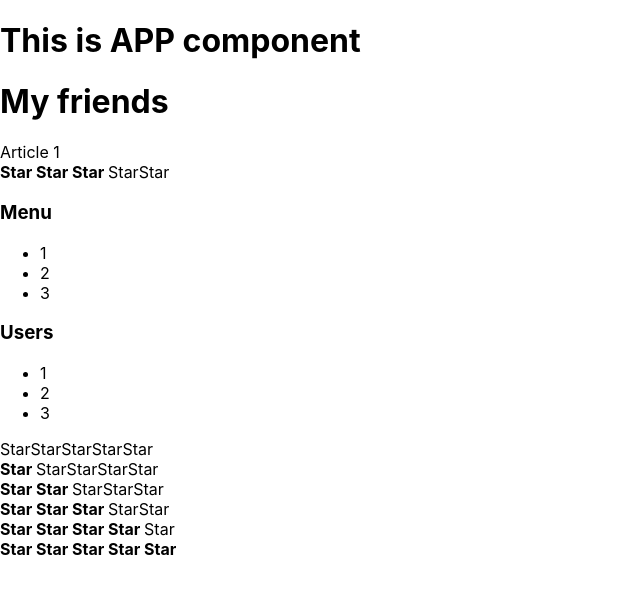
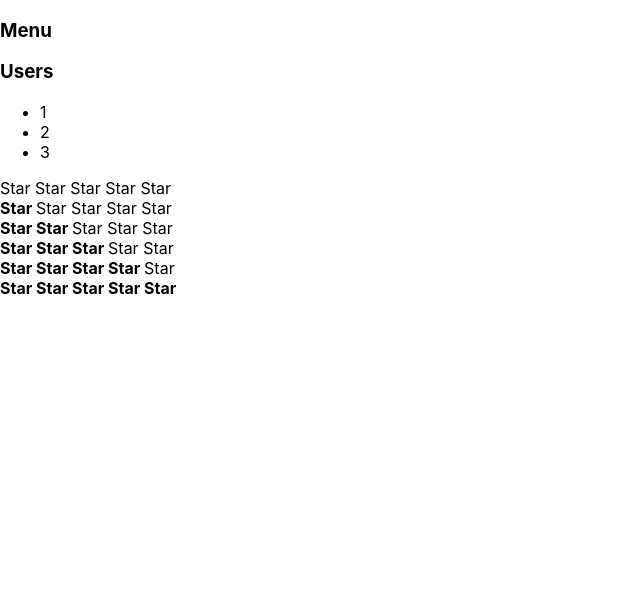
Before and after one commit to Eshka666/React-Kabzda, a React (Create React App) app: page / in a window 1280 px wide. Shown: the top 594 px of the page, without its empty margins (0-640 px from the left). Built offline with nearby package versions, Linux system fonts and the light colour scheme.

Commit message:
feat: 5 lesson

```diff
--- a/src/App.tsx
+++ b/src/App.tsx
@@ -5,12 +5,12 @@
 function App() {
   return (
     <div>
-      <PageTitle title={"This is APP component"} />
+      <Accordion titleValue={"Menu"} collapsed={true} />
+      <Accordion titleValue={"Users"} collapsed={false} />
+      {/* <PageTitle title={"This is APP component"} />
       <PageTitle title={"My friends"} />
       Article 1
-      <Rating value={3} />
-      <Accordion titleValue={"Menu"} />
-      <Accordion titleValue={"Users"} />
+      <Rating value={3} /> */}
       <Rating value={0} />
       <Rating value={1} />
       <Rating value={2} />
--- a/src/components/Accordion/Accordion.tsx
+++ b/src/components/Accordion/Accordion.tsx
@@ -1,13 +1,14 @@
 type AccordionPropsType = {
   titleValue: string;
+  collapsed: boolean;
 };
 
 export function Accordion(props: AccordionPropsType) {
   return (
-    <>
+    <div>
       <AccordionTitle title={props.titleValue} />
-      <AccordionBody />
-    </>
+      {!props.collapsed && <AccordionBody />}
+    </div>
   );
 }
 
@@ -16,7 +17,6 @@
 };
 
 function AccordionTitle(props: AccordionTitlePropsType) {
-  debugger;
   return <h3>{props.title}</h3>;
 }
 
--- a/src/components/Rating/Rating.tsx
+++ b/src/components/Rating/Rating.tsx
@@ -3,68 +3,13 @@
 };
 
 export function Rating(props: RatingPropsType) {
-  if (props.value === 1) {
-    return (
-      <div>
-        <Star selected={true} />
-        <Star selected={false} />
-        <Star selected={false} />
-        <Star selected={false} />
-        <Star selected={false} />
-      </div>
-    );
-  }
-  if (props.value === 2) {
-    return (
-      <div>
-        <Star selected={true} />
-        <Star selected={true} />
-        <Star selected={false} />
-        <Star selected={false} />
-        <Star selected={false} />
-      </div>
-    );
-  }
-  if (props.value === 3) {
-    return (
-      <div>
-        <Star selected={true} />
-        <Star selected={true} />
-        <Star selected={true} />
-        <Star selected={false} />
-        <Star selected={false} />
-      </div>
-    );
-  }
-  if (props.value === 4) {
-    return (
-      <div>
-        <Star selected={true} />
-        <Star selected={true} />
-        <Star selected={true} />
-        <Star selected={true} />
-        <Star selected={false} />
-      </div>
-    );
-  }
-  if (props.value === 5) {
-    return (
-      <div>
-        <Star selected={true} />
-        <Star selected={true} />
-        <Star selected={true} />
-        <Star selected={true} />
-        <Star selected={true} />
-      </div>
-    );
-  }
   return (
     <div>
-      <Star selected={false} />
-      <Star selected={false} />
-      <Star selected={false} />
-      <Star selected={false} />
-      <Star selected={false} />
+      <Star selected={props.value > 0} />
+      <Star selected={props.value > 1} />
+      <Star selected={props.value > 2} />
+      <Star selected={props.value > 3} />
+      <Star selected={props.value > 4} />
     </div>
   );
 }
@@ -82,6 +27,6 @@
       </span>
     );
   } else {
-    return <span>Star</span>;
+    return <span>Star </span>;
   }
 }
```
